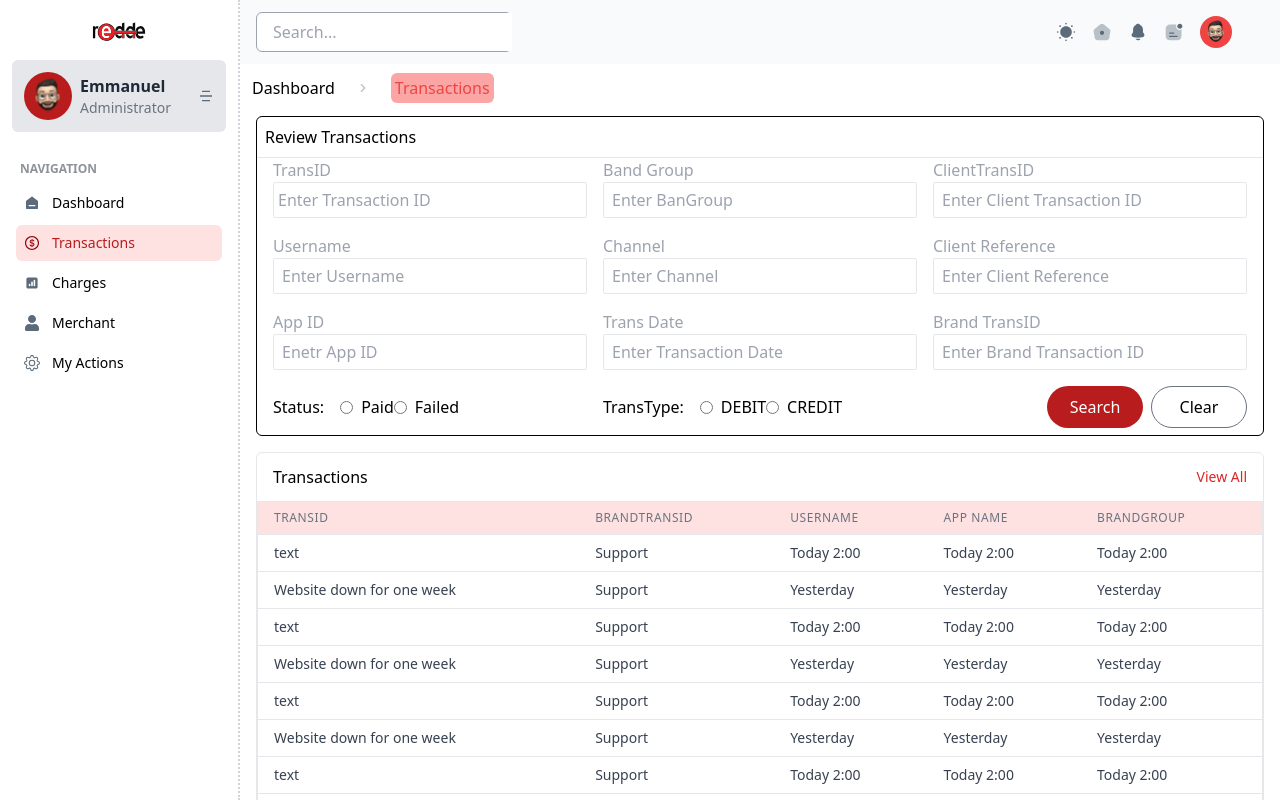
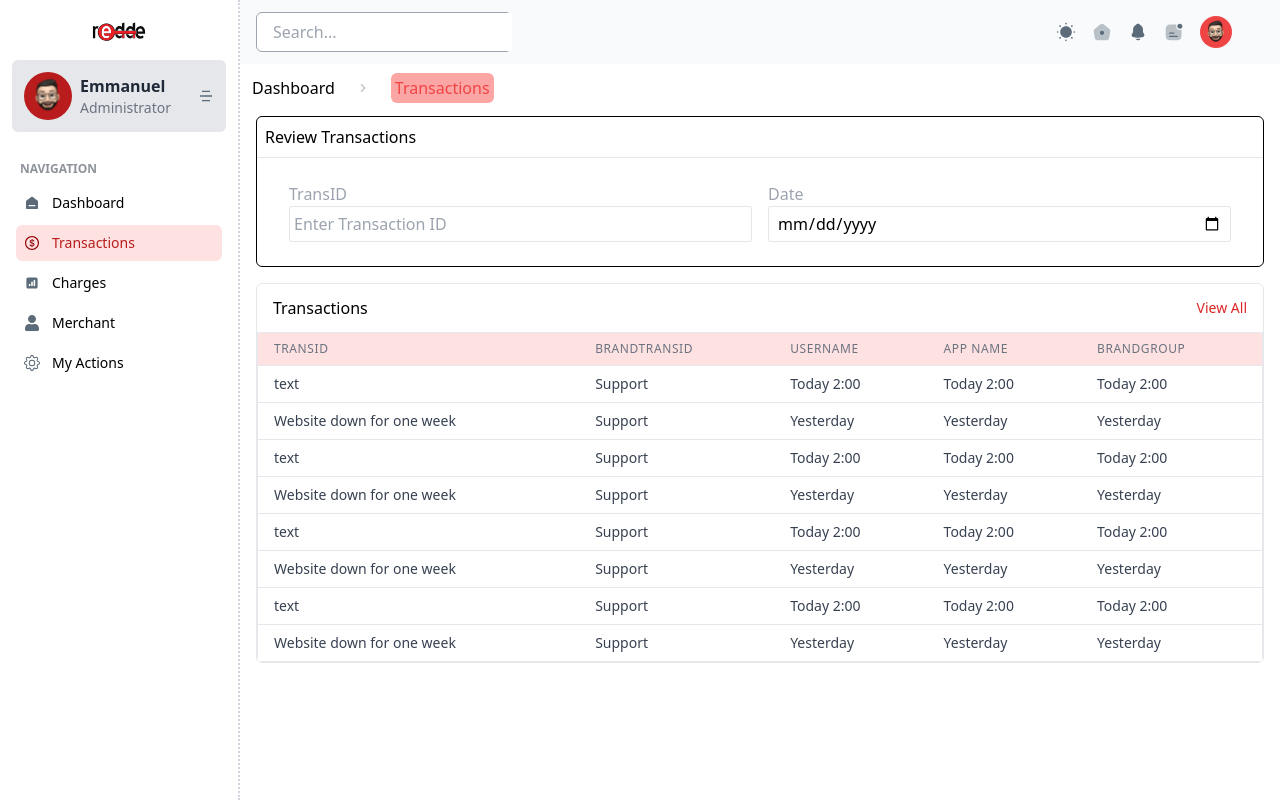
Before and after one commit to ellie-ctrl35/myapp, a React (Create React App) app: page /transactions in a window 1280 px wide. Built offline with nearby package versions, Linux system fonts and the light colour scheme.

Commit message:
input change

```diff
--- a/src/pages/Transactions/components/SearchInputs.js
+++ b/src/pages/Transactions/components/SearchInputs.js
@@ -2,12 +2,12 @@ import React from 'react'
 
 const SearchInputs = () => {
   return (
-    <div className="mx-4 my-4 border h-80 border-black rounded-md flex flex-col justify-between">
+    <div className="mx-4 my-4 border  border-black rounded-md flex flex-col justify-between">
         <h1 className="text-md text-left p-2 border-b border-gray-200">
           Review Transactions
         </h1>
-        <div className="grid grid-cols-3 gap-4 mx-4 mb-2">
-          <div>
+        <div className="flex flex-row gap-4 mx-4 my-2 p-4">
+          <div className='w-full'>
             <label htmlFor="input1" className="text-gray-400">
               TransID
             </label>
@@ -19,143 +19,16 @@ const SearchInputs = () => {
             p-1 border border-gray-200 rounded-sm"
             />
           </div>
-          <div>
+          <div className='w-full'>
             <label htmlFor="input2" className="text-gray-400">
-              Band Group
+              Date
             </label>
             <input
-              type="text"
+              type="date"
               id="input2"
               placeholder="Enter BanGroup"
               className="w-full h-9 p-2 border border-gray-200 rounded-sm"
             />
-          </div>
-          <div>
-            <label htmlFor="input3" className="text-gray-400">
-              ClientTransID
-            </label>
-            <input
-              type="text"
-              id="input3"
-              placeholder="Enter Client Transaction ID"
-              className="w-full h-9 p-2 border border-gray-200 rounded-sm"
-            />
-          </div>
-          <div>
-            <label htmlFor="input2" className="text-gray-400">
-              Username
-            </label>
-            <input
-              type="text"
-              id="input4"
-              placeholder="Enter Username"
-              className="w-full h-9 p-2 border border-gray-200 rounded-sm"
-            />
-          </div>
-          <div>
-            <label htmlFor="input5" className="text-gray-400">
-              Channel
-            </label>
-            <input
-              type="text"
-              id="input5"
-              placeholder="Enter Channel"
-              className="w-full h-9 p-2 border border-gray-200 rounded-sm"
-            />
-          </div>
-          <div>
-            <label htmlFor="input6" className="text-gray-400">
-              Client Reference
-            </label>
-            <input
-              type="text"
-              id="input6"
-              placeholder="Enter Client Reference"
-              className="w-full h-9 p-2 border border-gray-200 rounded-sm"
-            />
-          </div>
-          <div>
-            <label htmlFor="input6" className="text-gray-400">
-              App ID
-            </label>
-            <input
-              type="text"
-              id="input6"
-              placeholder="Enetr App ID"
-              className="w-full h-9 p-2 border border-gray-200 rounded-sm"
-            />
-          </div>
-          <div>
-            <label htmlFor="input6" className="text-gray-400">
-              Trans Date
-            </label>
-            <input
-              type="text"
-              id="input6"
-              placeholder="Enter Transaction Date"
-              className="w-full h-9 p-2 border border-gray-200 rounded-sm"
-            />
-          </div>
-          <div>
-            <label htmlFor="input6" className="text-gray-400">
-              Brand TransID
-            </label>
-            <input
-              type="text"
-              id="input6"
-              placeholder="Enter Brand Transaction ID"
-              className="w-full h-9 p-2 border border-gray-200 rounded-sm"
-            />
-          </div>
-          <div className="flex flex-row items-center">
-            <label className="mr-4">Status: </label>
-            <input
-              type="radio"
-              id="radio1"
-              name="radio1"
-              className="checked:bg-red-500 checked:border-transparent"
-            />
-            <label htmlFor="radio1" className="ml-2">
-              Paid
-            </label>
-            <input
-              type="radio"
-              id="radio2"
-              name="radio1"
-              className="checked:bg-red-500 checked:border-transparent"
-            />
-            <label htmlFor="radio2" className="ml-2">
-              Failed
-            </label>
-          </div>
-          <div className="flex flex-row items-center">
-            <label className="mr-4">TransType:</label>
-            <input
-              type="radio"
-              id="radio3"
-              name="radio2"
-              className="checked:bg-red-500 checked:border-transparent"
-            />
-            <label htmlFor="radio3" className="ml-2">
-              DEBIT
-            </label>
-            <input
-              type="radio"
-              id="radio4"
-              name="radio2"
-              className="checked:bg-red-500 checked:border-transparent"
-            />
-            <label htmlFor="radio4" className="ml-2">
-              CREDIT
-            </label>
-          </div>
-          <div className="flex justify-end mx-0">
-            <button className="bg-red-700 text-white p-2 w-24 rounded-full mr-2">
-              Search
-            </button>
-            <button className="p-2 w-24 border border-gray-500 rounded-full">
-              Clear
-            </button>
           </div>
         </div>
       </div>
```
